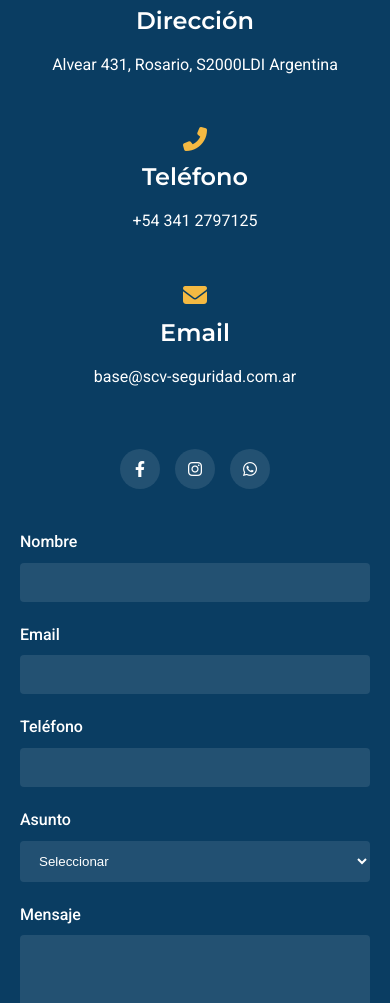
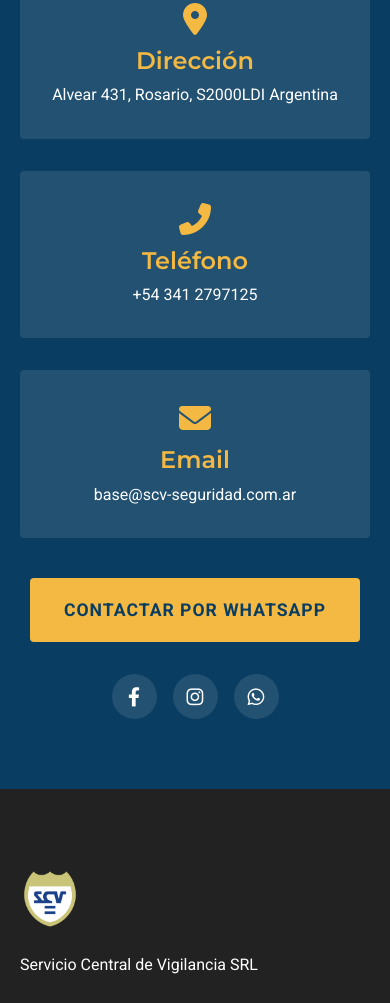
Before and after one commit to santipdmonte/SCV-SeguridadLanding, a plain HTML site: page index.html in a window 390 px wide. Shown: the part 7363-8366 px from the top of the page. Drawn offline with Linux system fonts and the light colour scheme.

Commit message:
Refactor contact section: Replace contact form with WhatsApp link, enhance layout with centered content, and update styles for improved responsiveness and visual appeal.

```diff
--- a/index.html
+++ b/index.html
@@ -363,7 +363,7 @@
 
     <section id="contacto" class="contact">
         <div class="container">
-            <div class="contact-content">
+            <div class="contact-content centered">
                 <div class="contact-info">
                     <div class="section-header light">
                         <h2>Contacto</h2>
@@ -393,43 +393,16 @@
                             </div>
                         </div>
                     </div>
-                    <div class="social-links">
-                        <a href="https://www.facebook.com/SCVSeguridad" target="_blank" rel="noopener noreferrer" class="social-link"><i class="fab fa-facebook-f"></i></a>
-                        <a href="https://www.instagram.com/scvseguridad" target="_blank" rel="noopener noreferrer" class="social-link"><i class="fab fa-instagram"></i></a>
-                        <!-- <a href="#" class="social-link"><i class="fab fa-linkedin-in"></i></a> -->
-                        <a href="https://api.whatsapp.com/send?phone=5493412797125&text=Hola!%20Quiero%20m%C3%A1s%20informaci%C3%B3n%20sobre%20los%20servicios%20de%20Seguridad%20y%20Vigilancia!" target="_blank" rel="noopener noreferrer" class="social-link"><i class="fab fa-whatsapp"></i></a>
+                    <div class="contact-actions">
+                        <div class="contact-cta">
+                            <a href="https://api.whatsapp.com/send?phone=5493412797125&text=Hola!%20Quiero%20m%C3%A1s%20informaci%C3%B3n%20sobre%20los%20servicios%20de%20Seguridad%20y%20Vigilancia!" target="_blank" rel="noopener noreferrer" class="btn-primary">Contactar por WhatsApp</a>
+                        </div>
+                        <div class="social-links">
+                            <a href="https://www.facebook.com/SCVSeguridad" target="_blank" rel="noopener noreferrer" class="social-link"><i class="fab fa-facebook-f"></i></a>
+                            <a href="https://www.instagram.com/scvseguridad" target="_blank" rel="noopener noreferrer" class="social-link"><i class="fab fa-instagram"></i></a>
+                            <a href="https://api.whatsapp.com/send?phone=5493412797125&text=Hola!%20Quiero%20m%C3%A1s%20informaci%C3%B3n%20sobre%20los%20servicios%20de%20Seguridad%20y%20Vigilancia!" target="_blank" rel="noopener noreferrer" class="social-link"><i class="fab fa-whatsapp"></i></a>
+                        </div>
                     </div>
-                </div>
-                <div class="contact-form">
-                    <form id="contactForm">
-                        <div class="form-group">
-                            <label for="name">Nombre</label>
-                            <input type="text" id="name" name="name" required>
-                        </div>
-                        <div class="form-group">
-                            <label for="email">Email</label>
-                            <input type="email" id="email" name="email" required>
-                        </div>
-                        <div class="form-group">
-                            <label for="phone">Teléfono</label>
-                            <input type="tel" id="phone" name="phone" required>
-                        </div>
-                        <div class="form-group">
-                            <label for="subject">Asunto</label>
-                            <select id="subject" name="subject" required>
-                                <option value="">Seleccionar</option>
-                                <option value="vigilancia">Vigilancia Física</option>
-                                <option value="electronica">Seguridad Electrónica</option>
-                                <option value="iris">Sistema IRIS</option>
-                                <option value="otro">Otro</option>
-                            </select>
-                        </div>
-                        <div class="form-group">
-                            <label for="message">Mensaje</label>
-                            <textarea id="message" name="message" rows="5" required></textarea>
-                        </div>
-                        <button type="submit" class="btn-primary">Enviar Mensaje</button>
-                    </form>
                 </div>
             </div>
         </div>
--- a/script.js
+++ b/script.js
@@ -298,37 +298,6 @@ function initClientLogos() {
     }
 }
 
-// Form validation
-const contactForm = document.getElementById('contactForm');
-if (contactForm) {
-    contactForm.addEventListener('submit', function(e) {
-        e.preventDefault();
-
-        // Basic form validation
-        const name = document.getElementById('name').value;
-        const email = document.getElementById('email').value;
-        const phone = document.getElementById('phone').value;
-        const subject = document.getElementById('subject').value;
-        const message = document.getElementById('message').value;
-
-        if (!name || !email || !phone || !subject || !message) {
-            alert('Por favor, complete todos los campos requeridos.');
-            return;
-        }
-
-        // Email validation
-        const emailRegex = /^[^\s@]+@[^\s@]+\.[^\s@]+$/;
-        if (!emailRegex.test(email)) {
-            alert('Por favor, ingrese un correo electrónico válido.');
-            return;
-        }
-
-        // If validation passes, would normally submit the form
-        alert('¡Gracias por su mensaje! Nos pondremos en contacto con usted pronto.');
-        contactForm.reset();
-    });
-}
-
 // Animate on scroll (updated implementation)
 const animateElements = document.querySelectorAll('.feature, .service-card, .iris-feature, .client-type, .testimonials-wrapper, .client-showcase');
 
@@ -610,17 +579,17 @@ document.addEventListener('DOMContentLoaded', function() {
     // Initialize existing functionality
     // Initial animations check
     if (typeof checkScroll === 'function') {
-        checkScroll();
+    checkScroll();
     }
 
     // Initialize testimonials
     if (typeof initTestimonials === 'function') {
-        initTestimonials();
+    initTestimonials();
     }
 
     // Initialize client logos
     if (typeof initClientLogos === 'function') {
-        initClientLogos();
+    initClientLogos();
     }
 
     if (typeof initSmoothScroll === 'function') {
--- a/styles.css
+++ b/styles.css
@@ -1103,83 +1103,112 @@ nav {
     gap: 40px;
 }
 
-.contact-info, .contact-form {
+.contact-content.centered {
+    max-width: 1200px;
+    margin: 0 auto;
+    text-align: center;
+}
+
+.contact-info {
     flex: 1;
-    min-width: 300px;
+    width: 100%;
+}
+
+.contact-info p {
+    max-width: 600px;
+    margin: 0 auto 2rem;
 }
 
 .contact-methods {
-    margin: 40px 0;
+    display: flex;
+    justify-content: center;
+    gap: 40px;
+    margin: 40px auto;
+    flex-wrap: wrap;
+    max-width: 1200px;
 }
 
 .contact-method {
     display: flex;
-    align-items: flex-start;
-    margin-bottom: 30px;
+    flex-direction: column;
+    align-items: center;
+    text-align: center;
+    flex: 1;
+    min-width: 250px;
+    max-width: 300px;
+    background: rgba(255, 255, 255, 0.1);
+    padding: 2rem;
+    border-radius: var(--border-radius);
+    transition: var(--transition);
+}
+
+.contact-method:hover {
+    transform: translateY(-5px);
+    background: rgba(255, 255, 255, 0.15);
 }
 
 .contact-method i {
-    font-size: 1.5rem;
-    margin-right: 15px;
+    font-size: 2rem;
     color: var(--secondary-color);
+    margin-bottom: 1rem;
+}
+
+.contact-method h3 {
+    margin-bottom: 0.5rem;
+    color: var(--secondary-color);
+}
+
+.contact-method p {
+    margin: 0;
+    font-size: 1rem;
+    line-height: 1.4;
+}
+
+.contact-actions {
+    display: flex;
+    flex-direction: column;
+    align-items: center;
+    gap: 2rem;
+    margin-top: 2rem;
+}
+
+.contact-cta .btn-primary {
+    padding: 1rem 2rem;
+    font-size: 1.1rem;
+    background-color: var(--secondary-color);
+    color: var(--primary-color);
+    border: 2px solid var(--secondary-color);
+    transition: var(--transition);
+}
+
+.contact-cta .btn-primary:hover {
+    background-color: transparent;
+    color: var(--secondary-color);
 }
 
 .social-links {
     display: flex;
-    gap: 15px;
+    gap: 1rem;
+    justify-content: center;
 }
 
 .social-link {
-    width: 40px;
-    height: 40px;
+    width: 45px;
+    height: 45px;
     background-color: rgba(255, 255, 255, 0.1);
     color: white;
     border-radius: 50%;
     display: flex;
     align-items: center;
     justify-content: center;
+    font-size: 1.2rem;
     transition: var(--transition);
 }
 
 .social-link:hover {
     background-color: var(--secondary-color);
     color: var(--primary-color);
-    transform: translateY(-5px);
-}
-
-.form-group {
-    margin-bottom: 20px;
-}
-
-.form-group label {
-    display: block;
-    margin-bottom: 8px;
-    font-weight: 500;
-}
-
-.form-group input,
-.form-group select,
-.form-group textarea {
-    width: 100%;
-    padding: 12px;
-    border: none;
-    border-radius: var(--border-radius);
-    background-color: rgba(255, 255, 255, 0.1);
-    color: white;
-    transition: var(--transition);
-    border-left: 3px solid transparent;
-}
-
-.form-group input:focus,
-.form-group select:focus,
-.form-group textarea:focus {
-    background-color: rgba(255, 255, 255, 0.2);
-    outline: none;
-    border-left: 3px solid var(--secondary-color);
-}
-
-.form-group select option {
-    background-color: var(--primary-color);
+    transform: translateY(-3px);
 }
 
 /* Footer Section */
@@ -1491,25 +1520,15 @@ footer {
         left: 10%;
     }
 
-    .contact-info {
-        text-align: center;
+    .contact-methods {
+        flex-direction: column;
+        align-items: center;
+        gap: 2rem;
     }
 
     .contact-method {
-        justify-content: center;
-        text-align: center;
-    }
-
-    .social-links {
-        justify-content: center;
-    }
-
-    .contact p {
-        text-align: center;
-    }
-
-    .about-carousel {
-        height: 300px;
+        width: 100%;
+        max-width: 100%;
     }
 }
 
```
